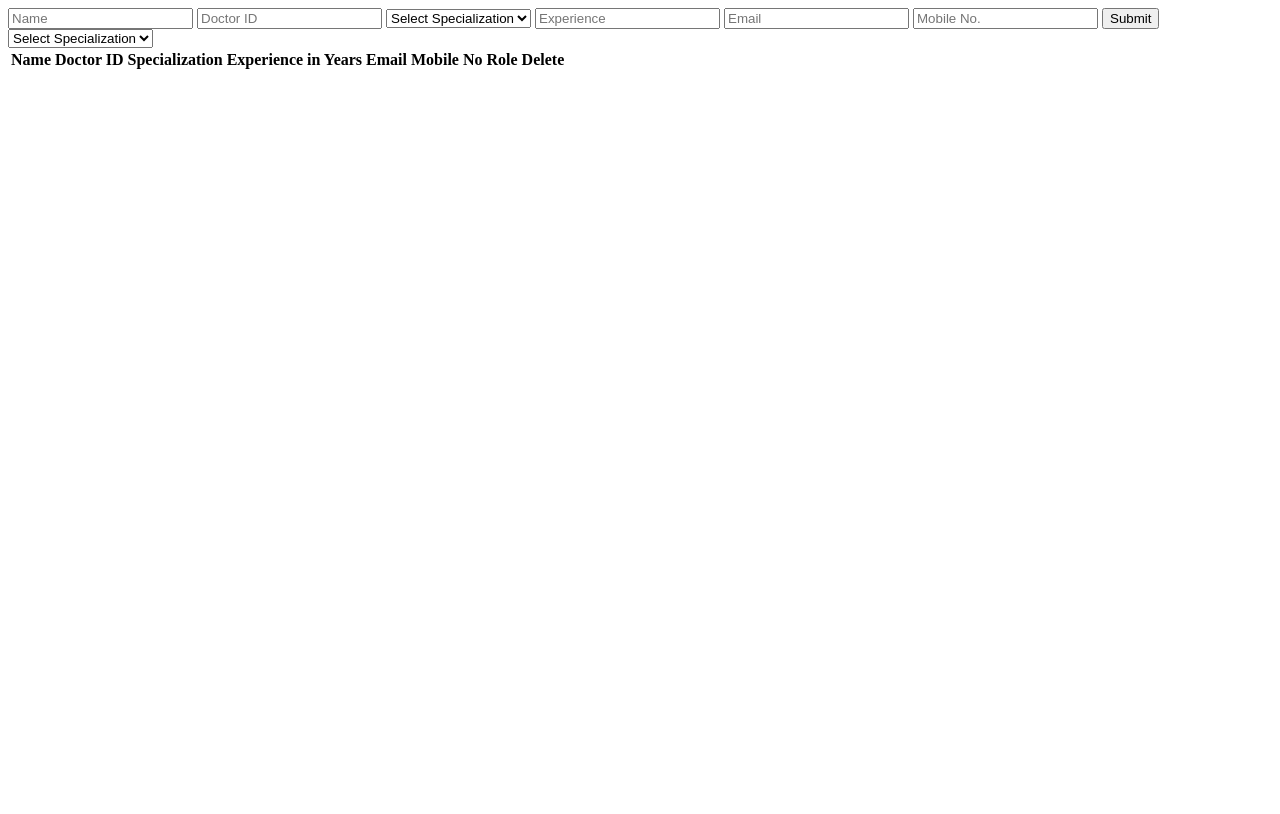
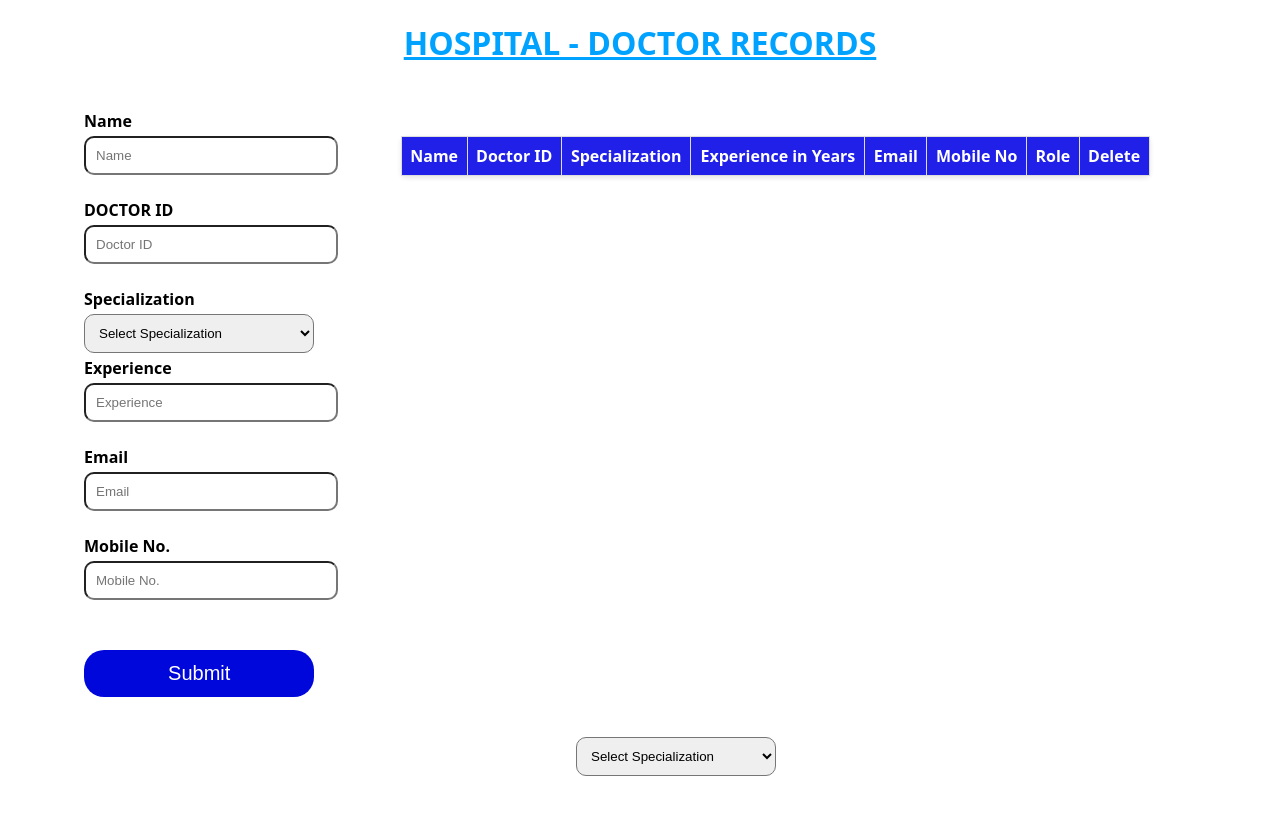
Before and after one commit to Bhumit-303/Evaluation-25-11-23, a plain HTML site: page masai-doctor-record_662730/masai-doctor-record/index.html in a window 1280 px wide. Drawn offline with Linux system fonts and the light colour scheme.

Commit message:
new codes

```diff
--- a/masai-doctor-record_662730/masai-doctor-record/index.html
+++ b/masai-doctor-record_662730/masai-doctor-record/index.html
@@ -2,31 +2,34 @@
 <html>
   <head>
     <title>Masai Doctor Records</title>
+    <link rel="stylesheet" href="style.css">
   </head>
   <body>
+    <h1>HOSPITAL - DOCTOR RECORDS</h1>
+    <div id="full">
       <!-- Use this form for data input  -->
     <form>
-      <input placeholder="Name" type="text" id="name" />
-      <input placeholder="Doctor ID" type="text" id="doctor_id" />
+      <label for="name">Name</label> <br>
+      <input placeholder="Name" type="text" id="name" /><br>
+      <label for="ID">DOCTOR ID</label> <br>
+      <input placeholder="Doctor ID" type="text" id="doctor_id" /><br>
+      <label for="specialization">Specialization</label> <br>
       <select id="specialization">
         <option value="">Select Specialization</option>
         <option value="Dermatologist">Dermatologist</option>
         <option value="Dentist">Dentist</option>
         <option value="Gynecologist">Gynecologist</option>
-      </select>
-      <input placeholder="Experience" type="number" id="experience" />
-      <input placeholder="Email" type="email" id="email" />
-      <input placeholder="Mobile No." type="number" id="mobile" />
+      </select><br>
+      <label for="experience">Experience</label> <br>
+      <input placeholder="Experience" type="number" id="experience" /><br>
+      <label for="email">Email</label> <br>
+      <input placeholder="Email" type="email" id="email" /><br>
+      <label for="mobile">Mobile No.</label> <br>
+      <input placeholder="Mobile No." type="number" id="mobile" /><br>
+      <br>
       <input type="submit" value="Submit" />
     </form>
 
-    <!-- Use this Select tag for filter part  -->
-    <select id="filter">
-      <option value="">Select Specialization</option>
-      <option value="Dermatologist">Dermatologist</option>
-      <option value="Dentist">Dentist</option>
-      <option value="Gynecologist">Gynecologist</option>
-    </select>
       <table>
         <thead>
           <tr>
@@ -44,9 +47,18 @@
           <!-- Append Rows here using JS & DOM  -->
         </tbody>
       </table>
+
+    </div>
+    <!-- Use this Select tag for filter part  -->
+    <select id="filter">
+      <option value="">Select Specialization</option>
+      <option value="Dermatologist">Dermatologist</option>
+      <option value="Dentist">Dentist</option>
+      <option value="Gynecologist">Gynecologist</option>
+    </select>
   </body>
 
-  <script>
+  <script src="index.js">
 
   </script>
 </html>
--- /dev/null
+++ b/masai-doctor-record_662730/masai-doctor-record/index.js
@@ -0,0 +1,40 @@
+document.addEventListener('DOMContentLoaded', function () {
+    let form = document.querySelector('form');
+    let table = document.querySelector('tbody');
+
+    form.addEventListener('submit', function (e) {
+        e.preventDefault();
+
+        let name = document.getElementById('name').value;
+        let doctorID = document.getElementById('doctor_id').value;
+        let specialization = document.getElementById('specialization').value;
+        let experience = parseInt(document.getElementById('experience').value);
+        let email = document.getElementById('email').value;
+        let mobile = document.getElementById('mobile').value;
+
+        let role = 'Trainee';
+        if (experience > 5) {
+            role = 'Senior';
+        } else if (experience >= 2 && experience <= 5) {
+            role = 'Junior';
+        }
+
+        let newRow = table.insertRow(-1);
+        newRow.innerHTML = `
+            <td>${name}</td>
+            <td>${doctorID}</td>
+            <td>${specialization}</td>
+            <td>${experience} years</td>
+            <td>${email}</td>
+            <td>${mobile}</td>
+            <td>${role}</td>
+            <td id = "dlt"><button id = "btn" onclick="deleteRow(this)">Delete</button></td>`;
+
+        form.reset();
+    });
+});
+
+function deleteRow(button) {
+    let row = button.parentElement.parentElement;
+    row.remove();
+}
--- /dev/null
+++ b/masai-doctor-record_662730/masai-doctor-record/style.css
@@ -0,0 +1,102 @@
+body {
+    font-family: system-ui, -apple-system, BlinkMacSystemFont, 'Segoe UI', Roboto, Oxygen, Ubuntu, Cantarell, 'Open Sans', 'Helvetica Neue', sans-serif;
+    margin: auto;
+    justify-content: center;
+    align-items: center;
+  }
+
+  h1{
+    text-align: center;
+    color: rgb(0, 162, 255);
+    text-decoration: underline;
+  }
+
+  #full{
+    display: flex;
+    margin: auto;
+    width: 90%;
+  }
+
+  form{
+    width: 20%;
+    border-radius: 10px;
+    line-height: 30px;
+    padding: 20px;
+  }
+
+  #dlt{
+    background-color: red;
+  }
+
+  #btn{
+    background-color: transparent;
+    border: none;
+  }
+
+  input{
+    padding: 10px;
+    margin: auto;
+    margin-bottom: 20px;
+    border-radius: 10px;
+    width: 100%;
+  }
+
+  label{
+    font-weight: 700;
+    text-align: left;
+    border-radius: 10px;
+  }
+
+  select{
+    width: 100%;
+    padding: 10px;
+    border-radius: 10px;
+  }
+
+  input[type="submit"] {
+    background-color: rgb(0, 7, 219);
+    color: white;
+    padding: 12px 20px;
+    border: none;
+    border-radius: 20px;
+    cursor: pointer;
+    width: 100%;
+    font-size: 20px;
+  }
+
+  form input[type="submit"]:hover {
+    background-color: rgb(10, 68, 185);
+  }
+
+
+  table tr:hover {
+    background-color: rgb(121, 156, 226);
+  }
+
+  table {
+    border-collapse: collapse;
+    width: 65%;
+    margin: auto;
+    margin-top: 50px;
+    text-align: center;
+    border-radius: 5px;
+    box-shadow: 0 2px 5px rgba(0, 0, 0, 0.1);
+  }
+
+  table td,
+  table th {
+    border: 1px solid #ddd;
+    padding: 8px;
+    text-align: center;
+  }
+
+  table th{
+    background-color: rgb(32, 32, 232);
+    color: white;
+  }
+
+  #filter{
+    width: 200px;
+    margin-left: 45%;
+    margin-bottom: 5%;
+  }
```
Lines whose indentation alone changed are shown as unchanged.
